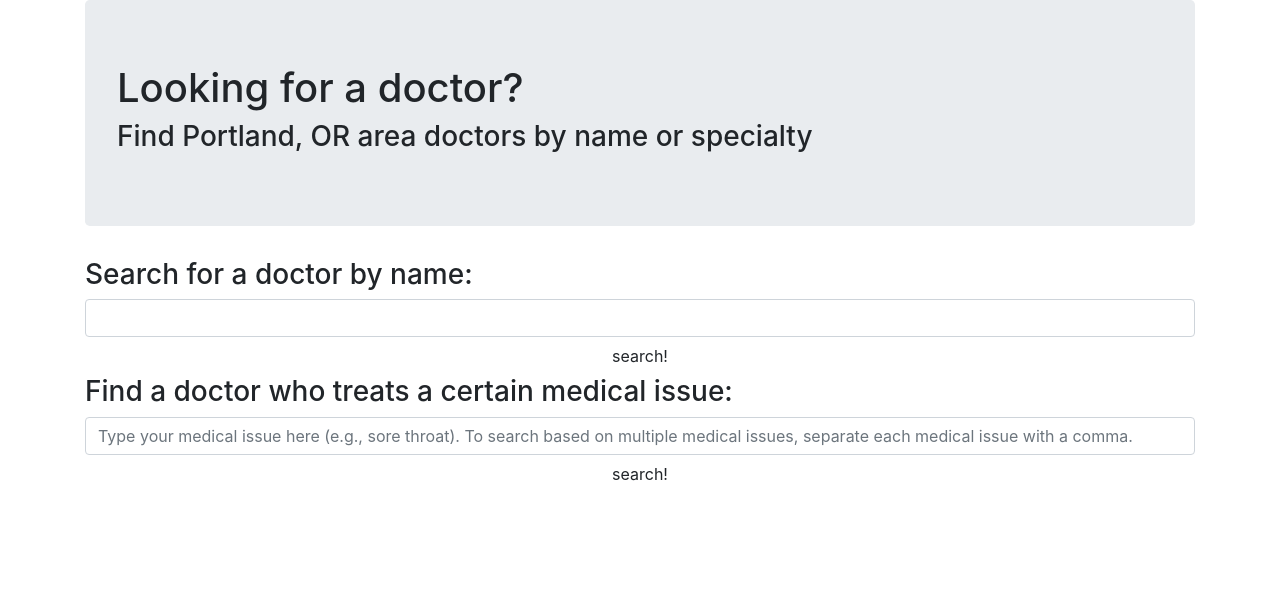
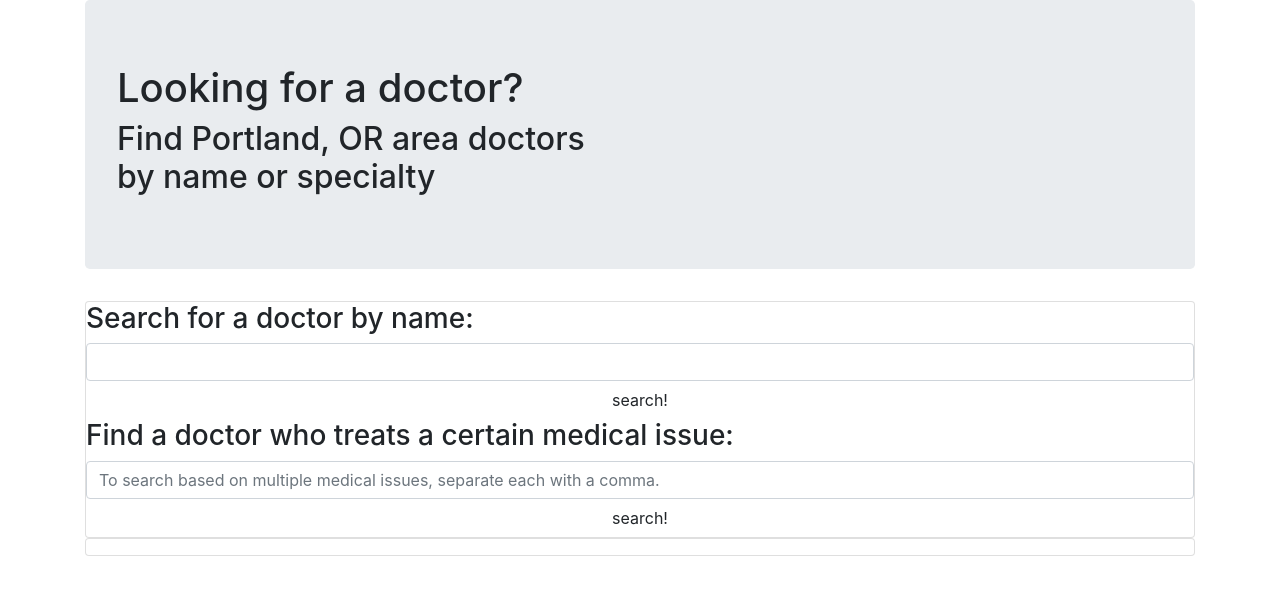
Before and after one commit to michelle-morin/doctor, a website built with webpack: page src/index.html in a window 1280 px wide. Built offline with nearby package versions, Linux system fonts and the light colour scheme.

Commit message:
add card classes to forms and output div, edit placeholder text

```diff
--- a/src/index.html
+++ b/src/index.html
@@ -7,9 +7,9 @@
   <div class="container">
     <div class="jumbotron">
       <h1>Looking for a doctor?</h1>
-      <h3>Find Portland, OR area doctors by name or specialty</h3>
+      <h2>Find Portland, OR area doctors<br>by name or specialty</h2>
     </div>
-    <div id="search-inputs">
+    <div id="search-inputs" class="card">
       <form id="name-search">
         <h3>Search for a doctor by name:</h3>
         <input type="text" class="form-control" id="name" required>
@@ -17,11 +17,11 @@
       </form>
       <form id="issue-search">
         <h3>Find a doctor who treats a certain medical issue:</h3>
-        <input type="text" class="form-control" id="issue" placeholder="Type your medical issue here (e.g., sore throat). To search based on multiple medical issues, separate each medical issue with a comma." required>
+        <input type="text" class="form-control" id="issue" placeholder="To search based on multiple medical issues, separate each with a comma." required>
         <button type="submit" class="btn btn-block">search!</button>
       </form>
     </div>
-    <div id="output">
+    <div id="output" class="card">
       <ol id="results">
       </ol>
     </div>
```
